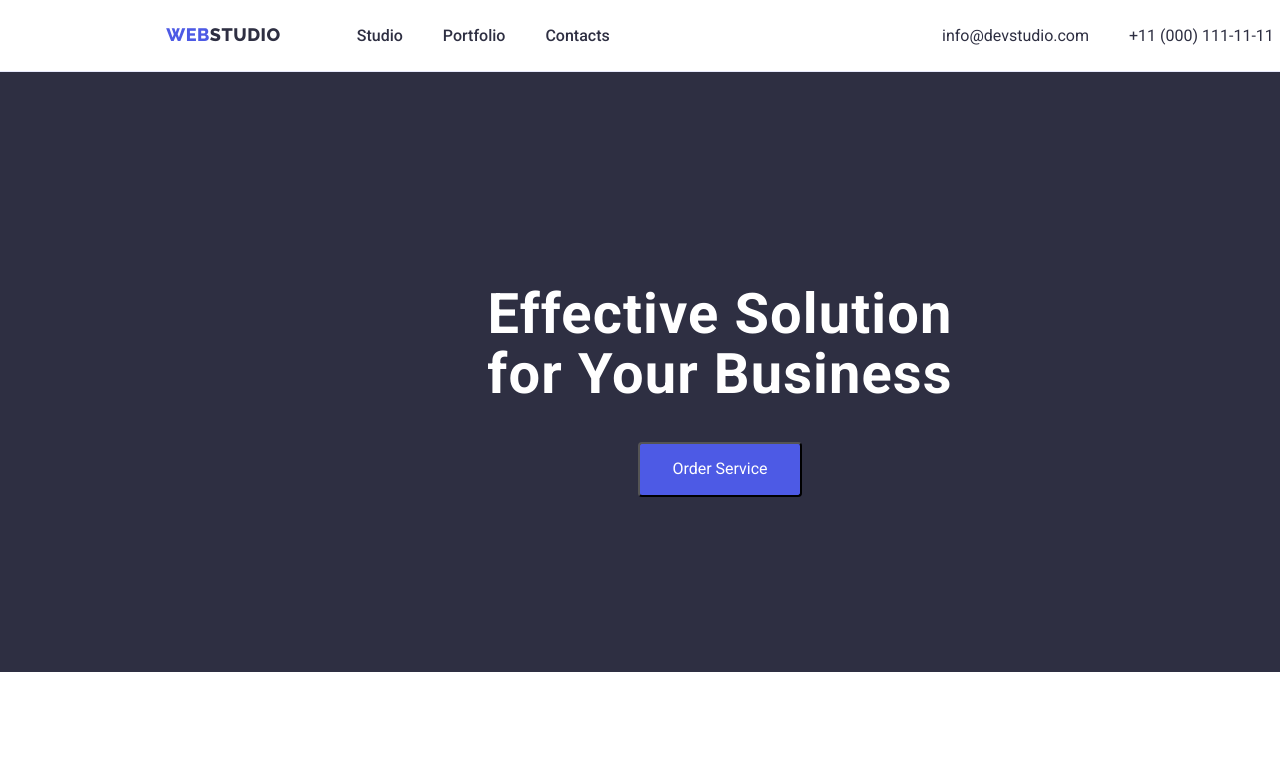
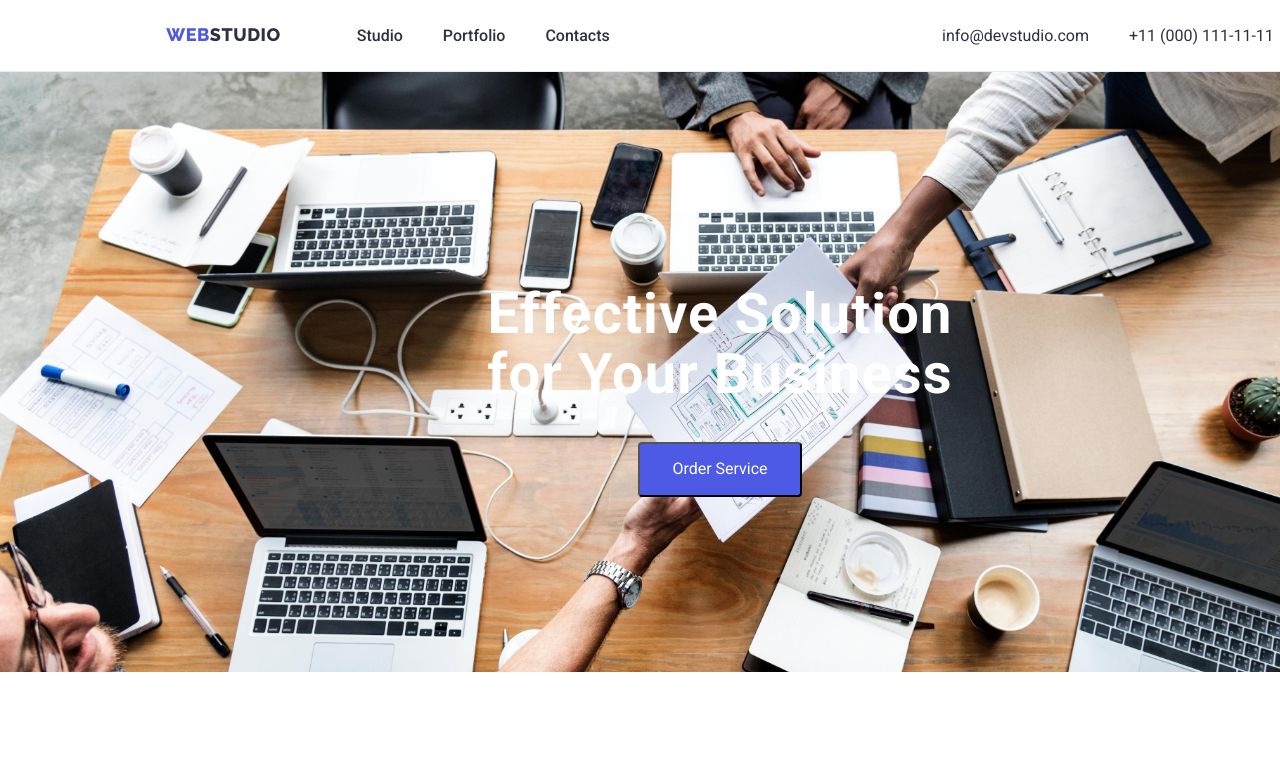
Before and after one commit to JosephGoIt/goit-markup-hw-04, a plain HTML site: page index.html in a window 1280 px wide. Shown: the top 765 px of the page. Drawn offline with nearby package versions, Linux system fonts and the light colour scheme.

Commit message:
adding background-image

```diff
--- a/css/styles.css
+++ b/css/styles.css
@@ -129,10 +129,25 @@ h3 {
     flex-direction: column;
     justify-content: center;
     align-items: center;
+    background: url(/images/people-office1.jpg), lightgray;
+    /* background: url(/images/people-office1.jpg), lightgray 0px -167.766px / 100% 139.922% no-repeat; */
     background-color: var(--NAVY-BLUE);
+    /* background-image: url(/images/people-office1.jpg); */
+    /* opacity: .8; */
+    filter: grayscale(1oo%);
+    background-repeat: no-repeat;
+    background-size: 1440px;
+    background-position: center;
     color: var(--WHITE);
 
 }
+
+/* .hero img{
+    display: block;
+    height: 100%;
+    width: 100%;
+    object-fit: cover;
+} */
 
 .hero h1 {
     width: 496px;
--- a/index.html
+++ b/index.html
@@ -32,8 +32,9 @@
     </header>
     <main class="main">
         <div class="hero">
-        <h1>Effective Solution<br>for Your Business</h1>
-        <button type="button" class="order-button button">Order Service</button>
+            <!-- <img src="images/people-office1.jpg" alt="People in office"> -->
+            <h1>Effective Solution<br>for Your Business</h1>
+            <button type="button" class="order-button button">Order Service</button>
         </div>
         <section class="service">
             <ul class="service-features list">
```
Also changed, not shown: images/people-office1.jpg (added).
